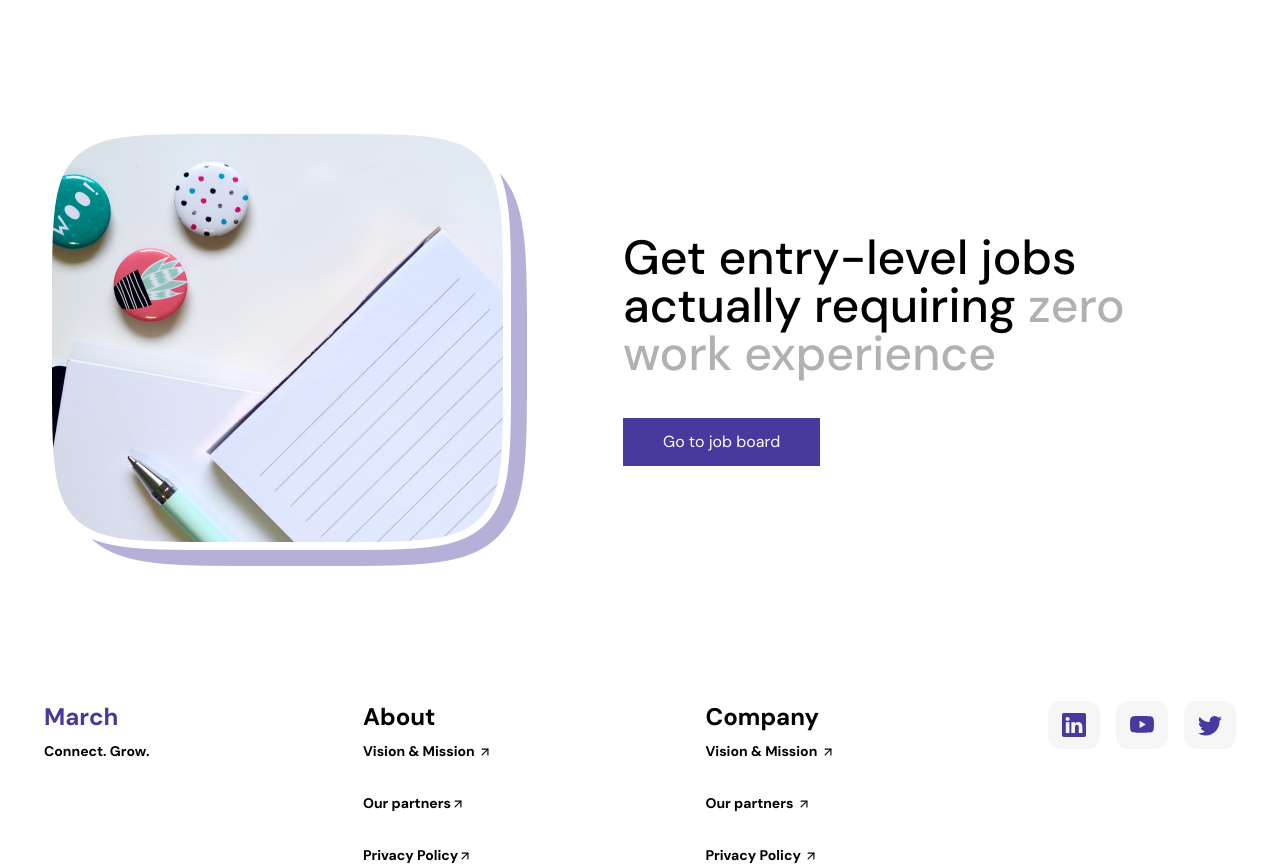
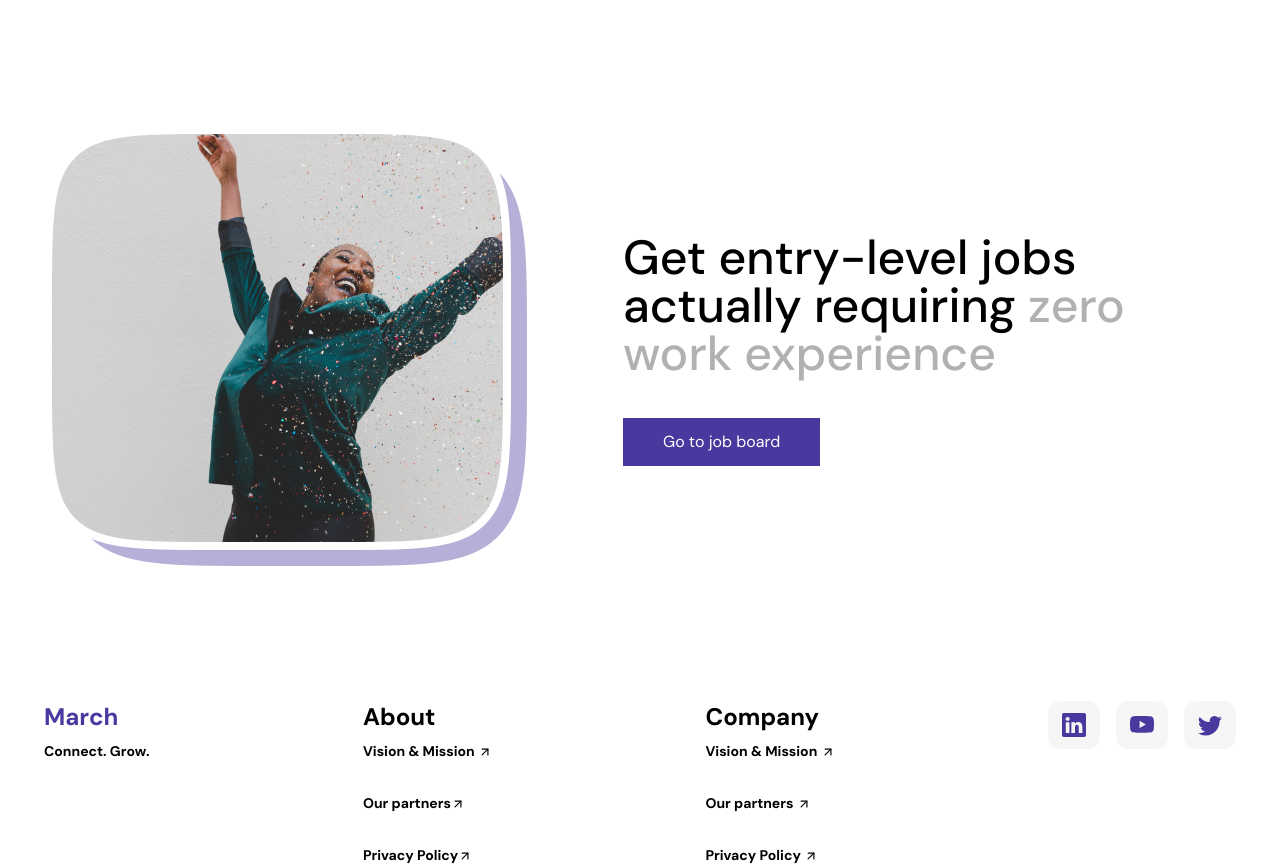
Before and after one commit to a11rew/march, a Next.js app: page / in a window 1280 px wide. Shown: the part 1540-2405 px from the top of the page. Built offline with nearby package versions, Linux system fonts and the light colour scheme.

Commit message:
update landing

```diff
--- a/components/Landing.tsx
+++ b/components/Landing.tsx
@@ -52,7 +52,7 @@ const Landing: React.FC = (): JSX.Element => {
       </div>
       <div className="flex gap-24 items-center">
         <div className="flex-shrink-0">
-          <Image src={Landing1} alt="Promo image showing badges" />
+          <Image src={Landing3} alt="Promo image showing badges" />
         </div>
         <div>
           <h3 className="font-medium text-5xl">
```
